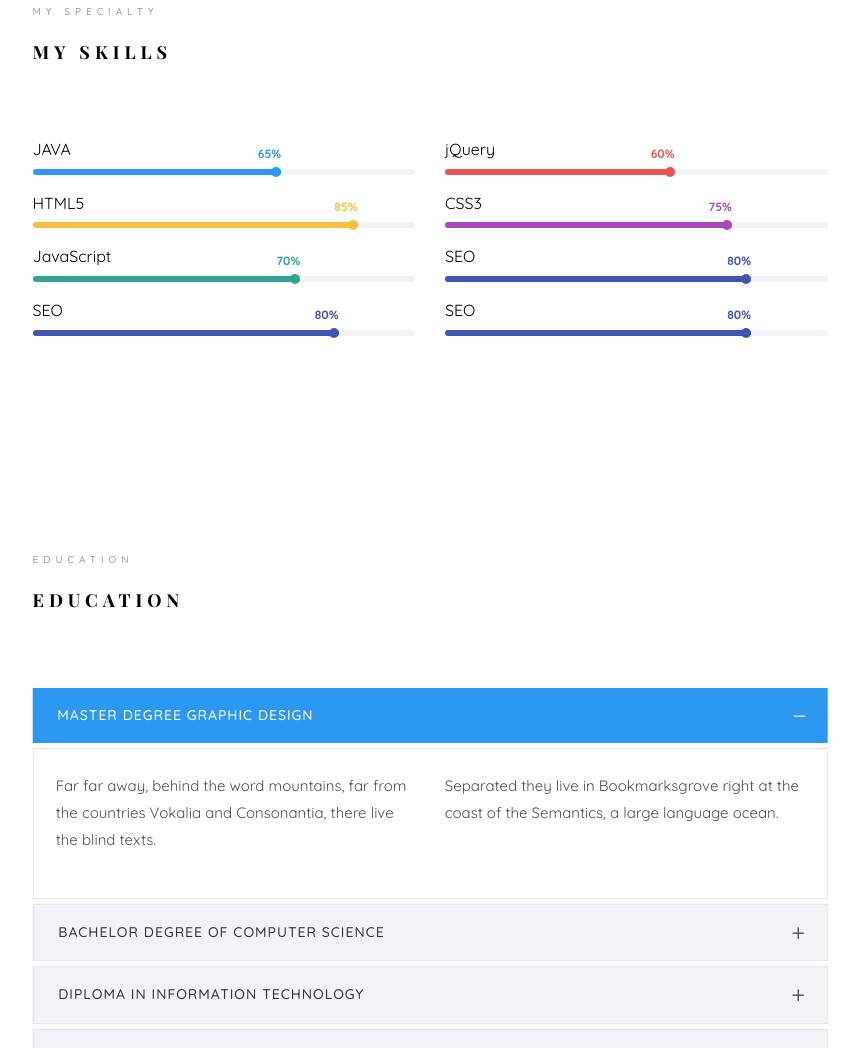
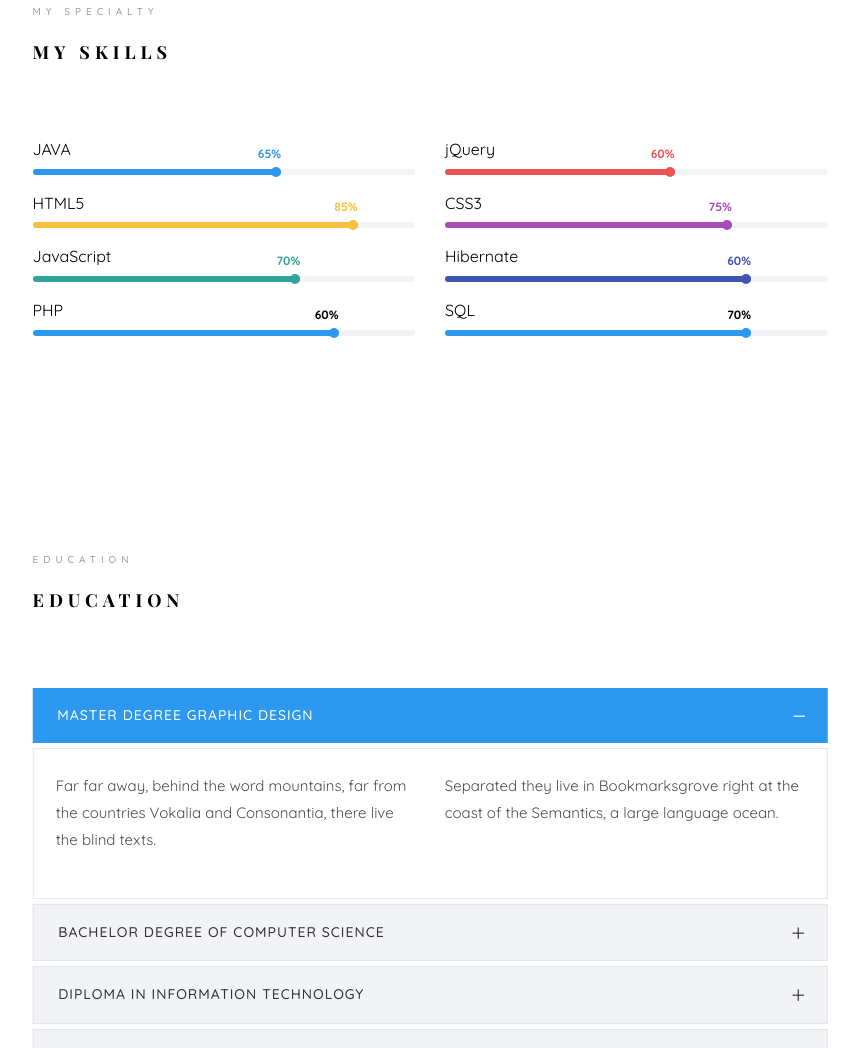
Before and after one commit to PrakashDahanayake/personal-website, a plain HTML site: page index.html in a window 1280 px wide. Shown: the part 2513-3561 px from the top of the page, without its empty margins (360-1219 px from the left). Drawn offline with nearby package versions, Linux system fonts and the light colour scheme; files whose address does not match are found by name; a web font is replaced by a local one.

Commit message:
change website content

```diff
--- a/index.html
+++ b/index.html
@@ -207,31 +207,6 @@
 				</div>
 			</section>
 
-			<!--<div id="colorlib-counter" class="colorlib-counters" style="background-image: url(images/cover_bg_1.jpg);" data-stellar-background-ratio="0.5">-->
-				<!--<div class="overlay"></div>-->
-				<!--<div class="colorlib-narrow-content">-->
-					<!--<div class="row">-->
-					<!--</div>-->
-					<!--<div class="row">-->
-						<!--<div class="col-md-3 text-center animate-box">-->
-							<!--<span class="colorlib-counter js-counter" data-from="0" data-to="309" data-speed="5000" data-refresh-interval="50"></span>-->
-							<!--<span class="colorlib-counter-label">Cups of coffee</span>-->
-						<!--</div>-->
-						<!--<div class="col-md-3 text-center animate-box">-->
-							<!--<span class="colorlib-counter js-counter" data-from="0" data-to="356" data-speed="5000" data-refresh-interval="50"></span>-->
-							<!--<span class="colorlib-counter-label">Projects</span>-->
-						<!--</div>-->
-						<!--<div class="col-md-3 text-center animate-box">-->
-							<!--<span class="colorlib-counter js-counter" data-from="0" data-to="30" data-speed="5000" data-refresh-interval="50"></span>-->
-							<!--<span class="colorlib-counter-label">Clients</span>-->
-						<!--</div>-->
-						<!--<div class="col-md-3 text-center animate-box">-->
-							<!--<span class="colorlib-counter js-counter" data-from="0" data-to="10" data-speed="5000" data-refresh-interval="50"></span>-->
-							<!--<span class="colorlib-counter-label">Partners</span>-->
-						<!--</div>-->
-					<!--</div>-->
-				<!--</div>-->
-			<!--</div>-->
 
 			<section class="colorlib-skills" data-section="skills">
 				<div class="colorlib-narrow-content">
@@ -302,33 +277,33 @@
 						</div>
 						<div class="col-md-6 animate-box" data-animate-effect="fadeInRight">
 							<div class="progress-wrap">
-								<h3>SEO</h3>
+								<h3>Hibernate</h3>
 								<div class="progress">
 								 	<div class="progress-bar color-6" role="progressbar" aria-valuenow="80"
 								  	aria-valuemin="0" aria-valuemax="100" style="width:80%">
-								    <span>80%</span>
+								    <span>60%</span>
 								  	</div>
 								</div>
 							</div>
 						</div>
 						<div class="col-md-6 animate-box" data-animate-effect="fadeInRight">
 							<div class="progress-wrap">
-								<h3>SEO</h3>
+								<h3>PHP</h3>
 								<div class="progress">
-									<div class="progress-bar color-6" role="progressbar" aria-valuenow="80"
+									<div class="progress-bar color-7" role="progressbar" aria-valuenow="80"
 										 aria-valuemin="0" aria-valuemax="100" style="width:80%">
-										<span>80%</span>
+										<span>60%</span>
 									</div>
 								</div>
 							</div>
 						</div>
 						<div class="col-md-6 animate-box" data-animate-effect="fadeInRight">
 							<div class="progress-wrap">
-								<h3>SEO</h3>
+								<h3>SQL</h3>
 								<div class="progress">
-									<div class="progress-bar color-6" role="progressbar" aria-valuenow="80"
+									<div class="progress-bar color-8" role="progressbar" aria-valuenow="80"
 										 aria-valuemin="0" aria-valuemax="100" style="width:80%">
-										<span>80%</span>
+										<span>70%</span>
 									</div>
 								</div>
 							</div>
```
